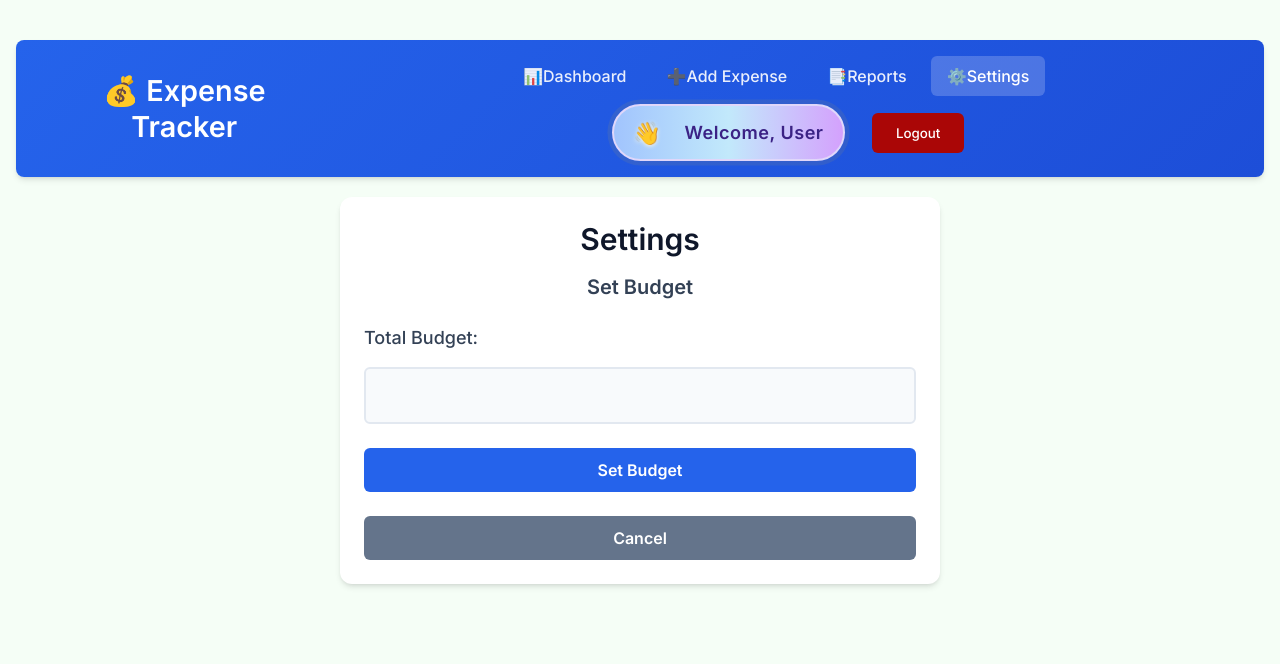
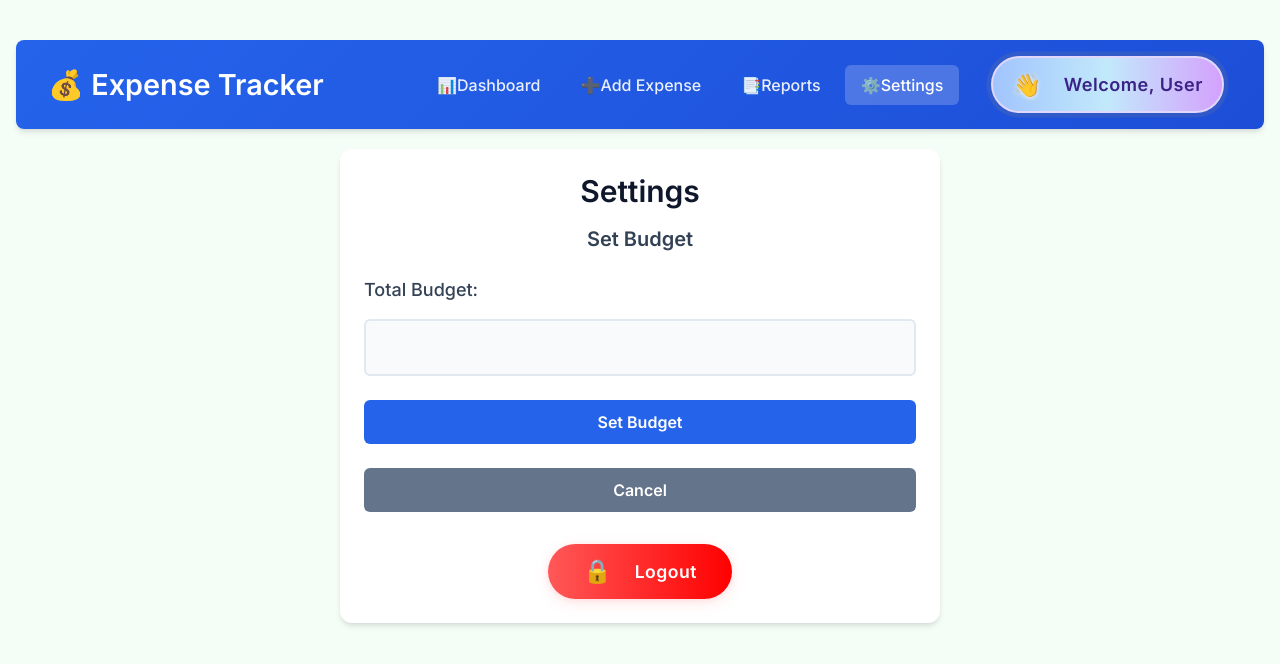
Before and after one commit to Buggy-Sama0/Expense-Tracker-App, a React (Vite) app in the folder client/: page /settings in a window 1280 px wide. Shown: the top 664 px of the page. Built offline with nearby package versions, Linux system fonts and the light colour scheme; no server answers; sample sign-in values are in the browser's storage.

Commit message:
changed log out placement & design

```diff
--- a/client/src/Header.jsx
+++ b/client/src/Header.jsx
@@ -1,4 +1,4 @@
-import { NavLink, useNavigate } from 'react-router-dom';
+import { NavLink} from 'react-router-dom';
 import {useState, useEffect} from 'react'
 import axios from 'axios';
 import { API_URL } from './config';
@@ -6,15 +6,10 @@ import './Header.css';
 
 
 const Header = () => {
-    const navigate = useNavigate();
     const token=localStorage.getItem('token')
     const [userName, setUserName]=useState('')
 
-    const handleLogout = () => {
-        localStorage.removeItem('token');
-        localStorage.removeItem('user');
-        navigate('/');
-    };
+
 
     useEffect(()=> {
 
@@ -75,9 +70,6 @@ const Header = () => {
                     </NavLink>
                     <div className="user-section">
                         <span className="username">Welcome, {userName|| 'User'}</span>
-                        <button className="logout-btn" onClick={handleLogout}>
-                            Logout
-                        </button>
                     </div>
                 </nav>
             </div>
--- a/client/src/components/Settings.css
+++ b/client/src/components/Settings.css
@@ -1,3 +1,47 @@
+/* Logout Button Enhancement */
+.logout-btn {
+    display: flex;
+    align-items: center;
+    justify-content: center;
+    gap: 0.7rem;
+    background: linear-gradient(90deg, #ff5858 0%, #ff0000 100%);
+    color: #fff;
+    border: none;
+    border-radius: 999px;
+    font-size: 1.1rem;
+    font-weight: 700;
+    padding: 0.85rem 2.2rem;
+    box-shadow: 0 4px 16px 0 rgba(255, 88, 88, 0.13), 0 1.5px 6px 0 rgba(255, 0, 0, 0.08);
+    cursor: pointer;
+    transition: background 0.3s, transform 0.2s, box-shadow 0.3s;
+    margin: 2rem auto 0 auto;
+    width: fit-content;
+    letter-spacing: 0.5px;
+    position: relative;
+    overflow: hidden;
+}
+
+.logout-btn:hover, .logout-btn:focus {
+    background: linear-gradient(90deg, #ff0000 0%, #ff5858 100%);
+    transform: translateY(-2px) scale(1.04);
+    box-shadow: 0 6px 24px 0 rgba(255, 0, 0, 0.18), 0 2px 8px 0 rgba(255, 88, 88, 0.12);
+    outline: none;
+}
+
+.logout-btn .logout-icon {
+    font-size: 1.3em;
+    margin-right: 0.5em;
+    display: flex;
+    align-items: center;
+}
+
+@media (max-width: 600px) {
+    .logout-btn {
+        width: 100%;
+        padding: 0.85rem 0;
+        font-size: 1rem;
+    }
+}
 /* Settings Component Styles */
 #settings {
     max-width: 600px;
--- a/client/src/components/Settings.jsx
+++ b/client/src/components/Settings.jsx
@@ -1,4 +1,4 @@
-import React, { useState, useEffect } from 'react';
+import React, { useState} from 'react';
 import './Settings.css';
 //import axios from 'axios';
 
@@ -33,10 +33,12 @@ const Settings = () => {
         }
     }
 
-    useEffect(() => {
-        //console.log(localStorage.getItem('budget'));
 
-    }, [])
+    const handleLogout = () => {
+        localStorage.removeItem('token');
+        localStorage.removeItem('user');
+        window.location.href = '/';
+    };
 
     return (
         <section id="settings">
@@ -55,6 +57,10 @@ const Settings = () => {
                     setMessage('');}  }>Cancel</button>
             </form>
 
+            <button className="logout-btn" onClick={handleLogout}>
+                <span className="logout-icon" role="img" aria-label="logout">🔒</span>
+                Logout
+            </button>
         </section>
     );
 };
```
